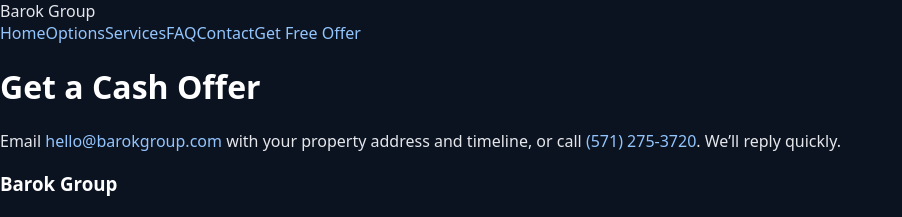
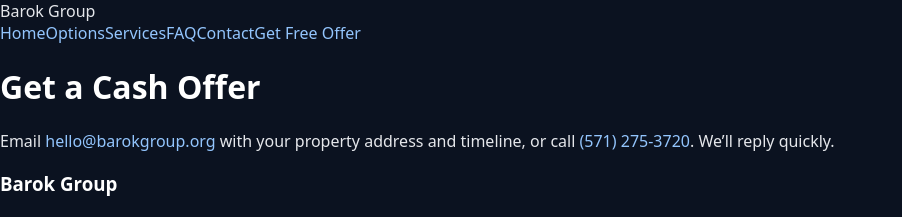
Before and after one commit to duchesam/barokgroup, a Next.js app: page /get-offer in a window 1280 px wide. Shown: the top 217 px of the page, without its empty margins (0-902 px from the left). Built offline with nearby package versions, Linux system fonts and the light colour scheme.

Commit message:
Update get-offer.js

```diff
--- a/pages/get-offer.js
+++ b/pages/get-offer.js
@@ -9,7 +9,7 @@
       <Header />
       <main className="container content">
         <h1>Get a Cash Offer</h1>
-        <p>Email <a href="mailto:hello@barokgroup.com">hello@barokgroup.com</a> with your property address and timeline, or call <a href="tel:+15712753720">(571) 275-3720</a>. We’ll reply quickly.</p>
+        <p>Email <a href="mailto:hello@barokgroup.org">hello@barokgroup.org</a> with your property address and timeline, or call <a href="tel:+15712753720">(571) 275-3720</a>. We’ll reply quickly.</p>
       </main>
       <Footer />
     </>
```
